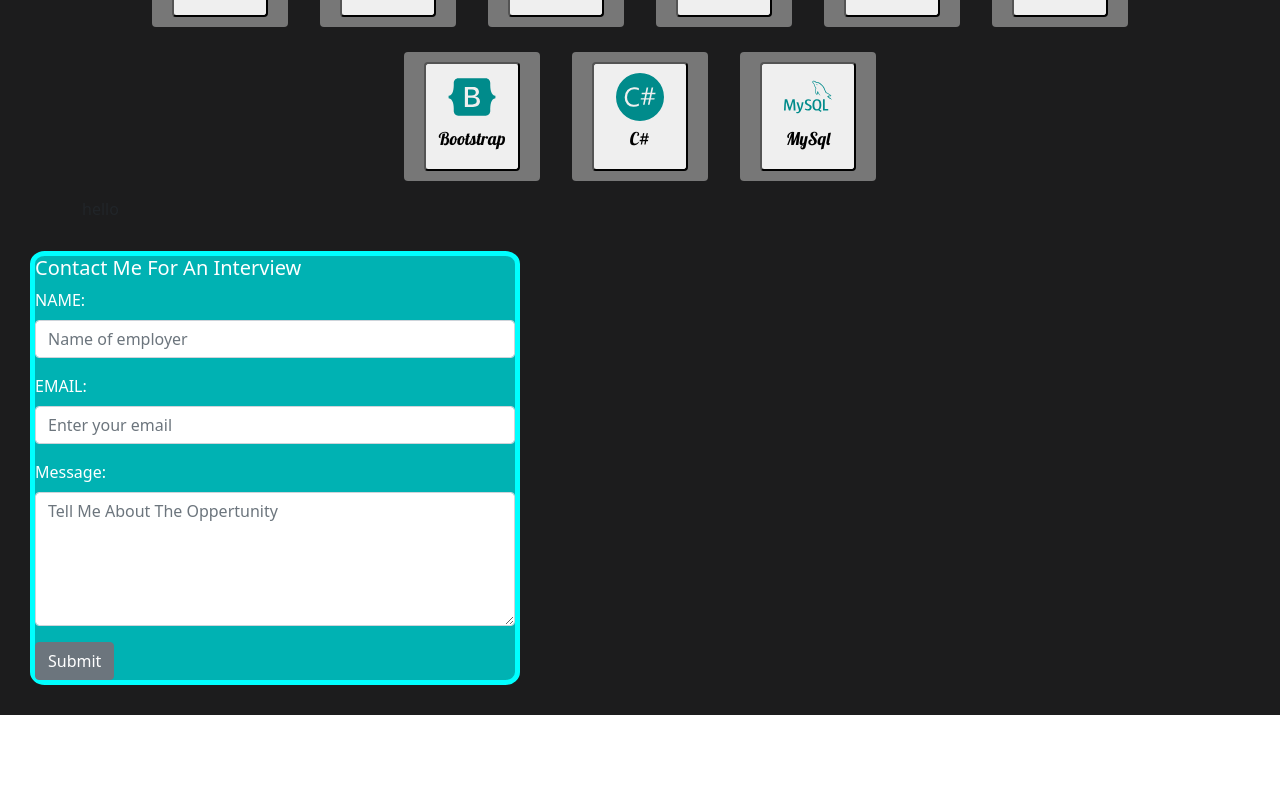
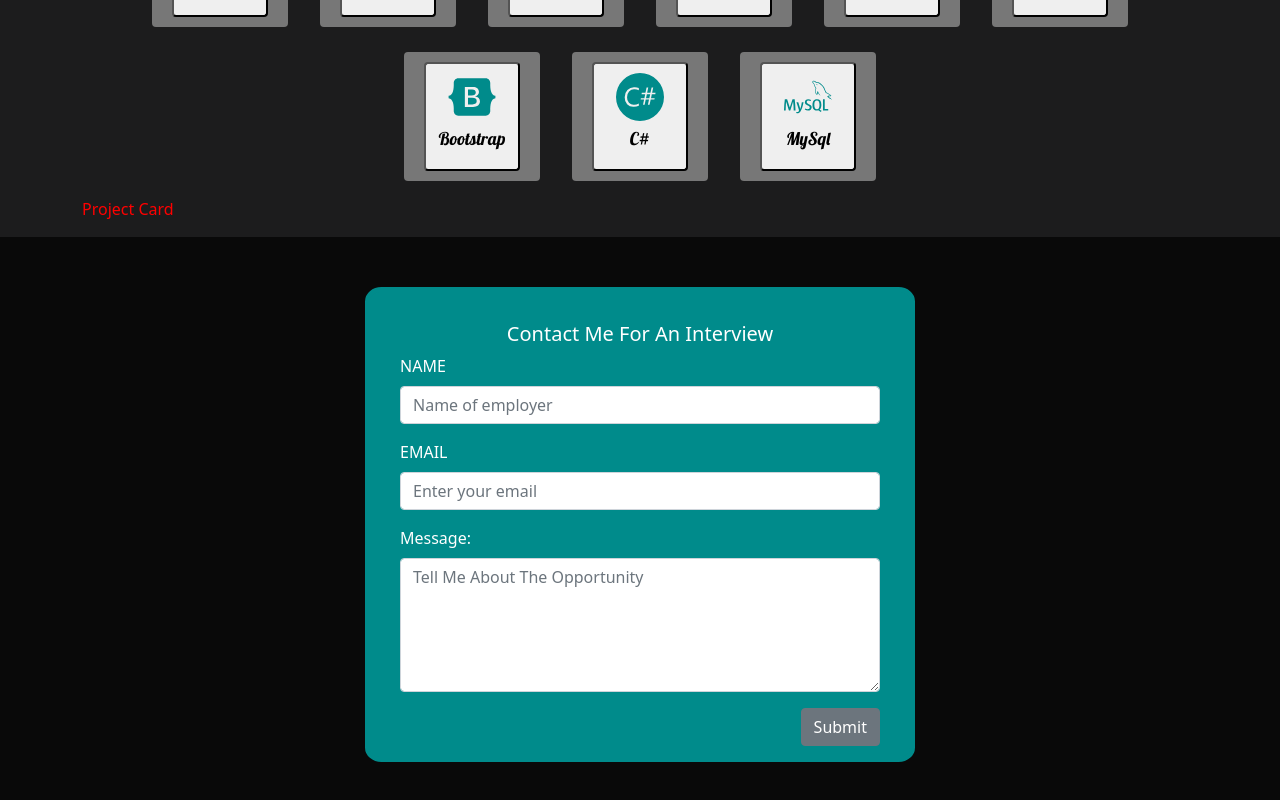
Before and after one commit to almostvenice/PortfolioWebsite, a React (Create React App) app: page / in a window 1280 px wide. Shown: the part 1600-2400 px from the top of the page. Before the commit the page ends 2315 px from the top, so only its background shows below. Built offline with nearby package versions, Linux system fonts and the light colour scheme; no server answers.

Commit message:
center form

```diff
--- a/src/App.js
+++ b/src/App.js
@@ -29,9 +29,10 @@ function App() {
       </div>
       <div className="projectsSection">
         <ProjectsSection />
+      </div>
+      <div id="contactForm">
         <ContactForm />
       </div>
-      <div></div>
     </div>
   );
 }
--- a/src/components/ContactForm.jsx
+++ b/src/components/ContactForm.jsx
@@ -5,19 +5,19 @@ import { FormGroup, Label, Input, Button, Form, FormText } from "reactstrap";
 import "./contactForm.css";
 function ContactForm() {
   return (
-    <div
-      style={{
+      <div style={{
             display: "block",
             width: 550,
-        padding: 30,
+            height: 475,
+            padding: 30
           }}
+          className="bor"
       >
-      <div className="bor">
-      <h5 className="text-white">Contact Me For An Interview</h5>
+        <h5 className="text-white text-center">Contact Me For An Interview</h5>
         <Form >
           <FormGroup>
             <Label htmlFor="name" className="text-white">
-            NAME:
+              NAME
             </Label>
             <Input
               name="name"
@@ -28,7 +28,7 @@ function ContactForm() {
           </FormGroup>
           <FormGroup>
             <Label htmlFor="emailField" className="text-white">
-            EMAIL:
+              EMAIL
             </Label>
             <Input
               type="email"
@@ -39,11 +39,10 @@ function ContactForm() {
           </FormGroup>
           <FormGroup>
             <Label htmlFor="message" className="text-white">Message:</Label>
-          <Input type="textarea" name="text" id="message" rows="5" cols='40' placeholder="Tell Me About The Oppertunity" />
+            <Input type="textarea" name="text" id="message" rows="5" cols='40' placeholder="Tell Me About The Opportunity" />
           </FormGroup>
-        <Button>Submit</Button>
+          <Button style={{float: 'right'}}>Submit</Button>
         </Form>
-      </div>
       </div>
   );
 }
--- a/src/components/contactForm.css
+++ b/src/components/contactForm.css
@@ -1,5 +1,21 @@
 .bor {
-    border: 5px solid cyan;
+    border: 5px solid darkcyan;
     border-radius: 3%;
-    background-color: #00B2B3;
+    background-color: darkcyan;
+    /* margin-left: 33%; */
+    display: inline-block;
+    margin-left: auto;
+    margin-right: auto;
+    text-align: left;
+    margin-top: 50px;
 }
+
+#contactForm {
+    height: 75vh;
+    width: 100%;
+    position: absolute;
+    background-color: rgb(9, 9, 9);
+    display: block;
+    text-align: center;
+
+}
--- a/src/sections/projects/ProjectCard.jsx
+++ b/src/sections/projects/ProjectCard.jsx
@@ -1,7 +1,7 @@
 const ProjectCard = () => {
     return (
         <div>
-            hello
+            <p style={{color: 'red'}}>Project Card</p>
         </div>
      );
 }
```
Lines whose indentation alone changed are shown as unchanged.
